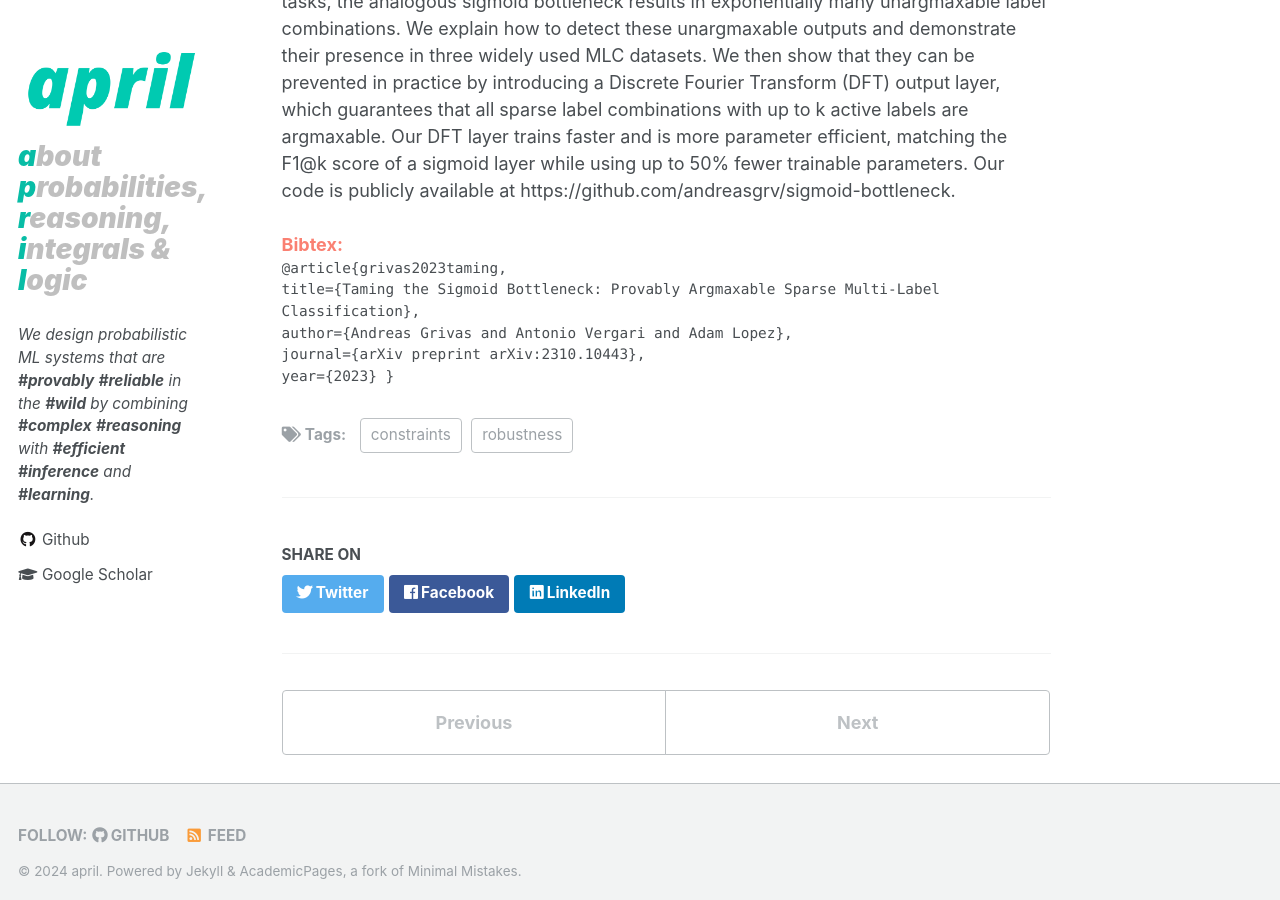
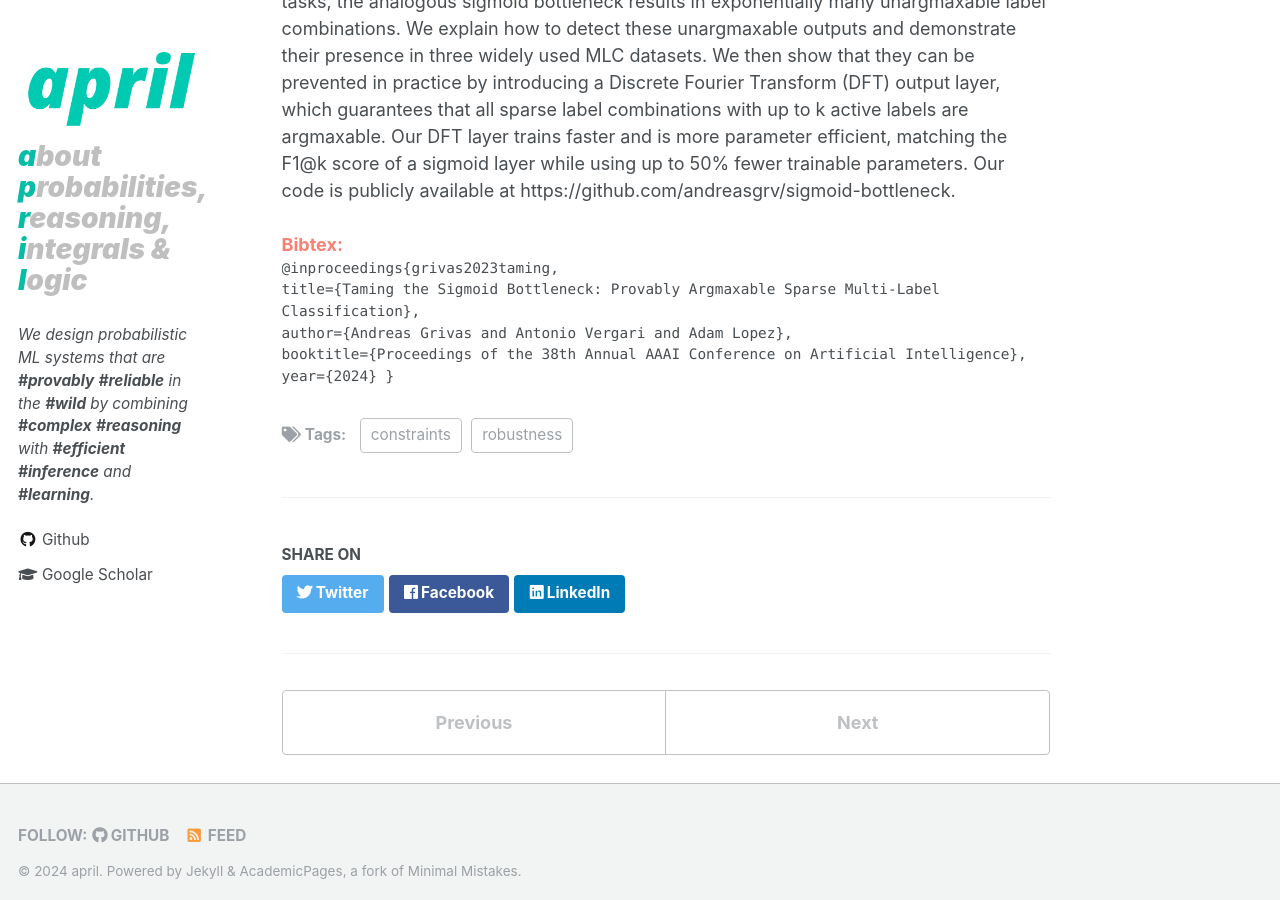
Before and after one commit to april-tools/april-tools.github.io, a Jekyll site: the page built from _publications/grivas2023sigbot.md, in a window 1280 px wide and 900 px high, scrolled down 852 px. Built offline with Jekyll 4.4.1, drawn with Linux system fonts in a browser that asks for light colours; nearby versions of some CDN libraries.

Commit message:
grivas2023sigbot accepted at aaai24

```diff
--- a/_publications/grivas2023sigbot.md
+++ b/_publications/grivas2023sigbot.md
@@ -10,15 +10,15 @@
 authors: "Andreas Grivas, Antonio Vergari, Adam Lopez"
 paperurl: "https://arxiv.org/abs/2310.10443"
 pdf: "https://arxiv.org/pdf/2310.10443.pdf"
-venue: "arXiv 2023"
+venue: "AAAI 2024"
 code: "https://github.com/andreasgrv/sigmoid-bottleneck"
 excerpt: "We highlight a weakness of low-rank linear multi-label classifiers: they can have meaningful outputs that cannot be predicted. We design a classifier which guarantees that sparse outputs can be predicted while using less trainable parameters."
 abstract: "Sigmoid output layers are widely used in multi-label classification (MLC) tasks, in which multiple labels can be assigned to any input. In many practical MLC tasks, the number of possible labels is in the thousands, often exceeding the number of input features and resulting in a low-rank output layer. In multi-class classification, it is known that such a low-rank output layer is a bottleneck that can result in unargmaxable classes: classes which cannot be predicted for any input. In this paper, we show that for MLC tasks, the analogous sigmoid bottleneck results in exponentially many unargmaxable label combinations. We explain how to detect these unargmaxable outputs and demonstrate their presence in three widely used MLC datasets. We then show that they can be prevented in practice by introducing a Discrete Fourier Transform (DFT) output layer, which guarantees that all sparse label combinations with up to k active labels are argmaxable. Our DFT layer trains faster and is more parameter efficient, matching the F1@k score of a sigmoid layer while using up to 50% fewer trainable parameters. Our code is publicly available at https://github.com/andreasgrv/sigmoid-bottleneck."
 supplemental:
-bibtex: "@article{grivas2023taming,<br/>
+bibtex: "@inproceedings{grivas2023taming,<br/>
   title={Taming the Sigmoid Bottleneck: Provably Argmaxable Sparse Multi-Label Classification},<br/>
   author={Andreas Grivas and Antonio Vergari and Adam Lopez},<br/>
-  journal={arXiv preprint arXiv:2310.10443},<br/>
-  year={2023}
+  booktitle={Proceedings of the 38th Annual AAAI Conference on Artificial Intelligence},<br/>
+  year={2024}
 }"
 ---
```
Also changed, not shown: _news/sigbot-accepted-aaai24.md (added, +7 -0 lines).
